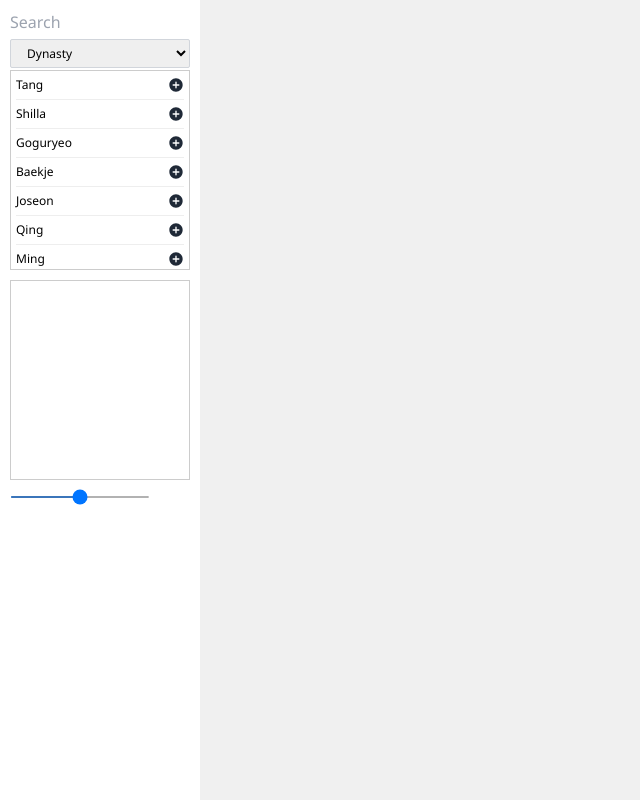
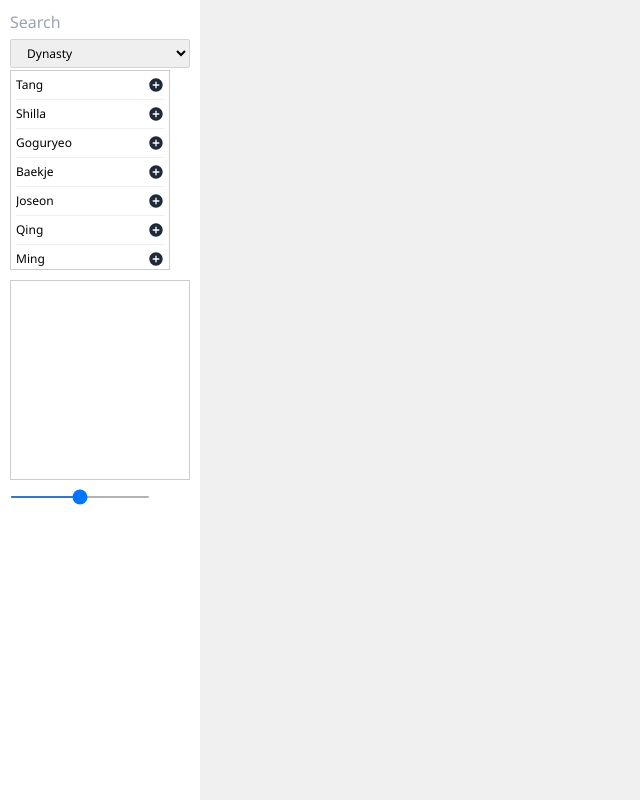
Before and after one commit to Dhammika-Mahendra/hindex, a React (Vite) app: page / in a window 1280 px wide. Shown: the whole page, without its empty margins (0-640 px from the left). Built offline with nearby package versions, Linux system fonts and the light colour scheme.

Commit message:
Add item categorize by types

```diff
--- a/src/components/Nav/Add/Add.jsx
+++ b/src/components/Nav/Add/Add.jsx
@@ -3,9 +3,12 @@ import { useAppContext } from '../../../context/AppContext'
 import AddItem from './AddItem';
 
 export default function Add() {
-  const { lineageData, setLineageData, addedFiles, setAddedFiles } = useAppContext()
+  const { lineageData, domainData, eventsData, addedFiles, setAddedFiles } = useAppContext()
+  const [type, setType] = useState("lineage"); // lineage: Dynasty, domain: Kingdom, event: Event
   const [search, setSearch] = useState("");
-  const filteredList = lineageData.filter(item => item.name.toLowerCase().includes(search.toLowerCase()));
+  const filteredList = (type === "lineage" ? lineageData : type === "domain" ? domainData : eventsData).filter(item =>
+    item.name.toLowerCase().includes(search.toLowerCase())
+  );
 
   const addFile = (id) => {
    //add from lineageData to addedFiles based on id (check if already added)
@@ -16,7 +19,7 @@ export default function Add() {
   }
 
   return (
-    <div>
+    <div style={{width: '100%'}}>
       <input
         type="text"
         placeholder="Search"
@@ -30,14 +33,16 @@ export default function Add() {
           id="region-select"
           className="block w-full px-3 py-1 border border-gray-300 rounded-sm transition-colors"
           style={{ fontSize: '12px' }}
+          value={type}
+          onChange={e => setType(e.target.value)}
         >
-          <option value="L1">Dynasty</option>
-          <option value="L2">Kingdom</option>
-          <option value="L3">Event</option>
+          <option value="lineage">Dynasty</option>
+          <option value="domain">Kingdom</option>
+          <option value="event">Event</option>
         </select>
       </div>
 
-      <ul style={{height: '200px', overflowY: 'auto', paddingLeft :'5px', paddingRight: '5px', border: '1px solid #ccc'}}>
+      <ul style={{ width: '160px', height: '200px', overflowY: 'auto', paddingLeft :'5px', paddingRight: '5px', border: '1px solid #ccc'}}>
         {filteredList.map(item => (
           <AddItem key={item.id} id={item.id} name={item.name} addFile={addFile} />
         ))}
--- a/src/components/Nav/Add/AddItem.jsx
+++ b/src/components/Nav/Add/AddItem.jsx
@@ -4,11 +4,15 @@ export default function AddItem({name,id,addFile}) {
 return (
     <div
         style={{
+            width: '100%',
             display: 'flex',
             alignItems: 'center',
             justifyContent: 'space-between',
             padding: '5px 0',
             borderBottom: '1px solid #eee',
+            overflow: 'hidden',
+            textOverflow: 'ellipsis',
+            whiteSpace: 'nowrap',
         }}
     >
         <p style={{ fontSize: '12px' }}>{name}</p>
--- a/src/context/AppContext.jsx
+++ b/src/context/AppContext.jsx
@@ -9,6 +9,7 @@ import ming from '../assets/data/Ming.json'
 import goryeo from '../assets/data/Goryeo.json'
 import yuan from '../assets/data/Yuan.json'
 import han from '../assets/data/Han.json'
+import domain from '../assets/data/Domain.json'
 
 // Create the context
 const AppContext = createContext()
@@ -26,6 +27,8 @@ export const useAppContext = () => {
 export const AppProvider = ({ children }) => {
   const [scale, setScale] = useState(8)
   const [lineageData, setLineageData] = React.useState([tang, shilla, goguryeo, baekje, joseon, qing, ming, goryeo, yuan, han])
+  const [domainData, setDomainData] = React.useState([...domain])
+  const [eventsData, setEventsData] = React.useState([])
   const [addedFiles, setAddedFiles] = React.useState([])
   const [offSets,setOffsets] = React.useState([])
 
@@ -37,7 +40,11 @@ export const AppProvider = ({ children }) => {
     offSets,
     setOffsets,
     addedFiles,
-    setAddedFiles
+    setAddedFiles,
+    domainData,
+    setDomainData,
+    eventsData,
+    setEventsData
   }
 
   return (
```
